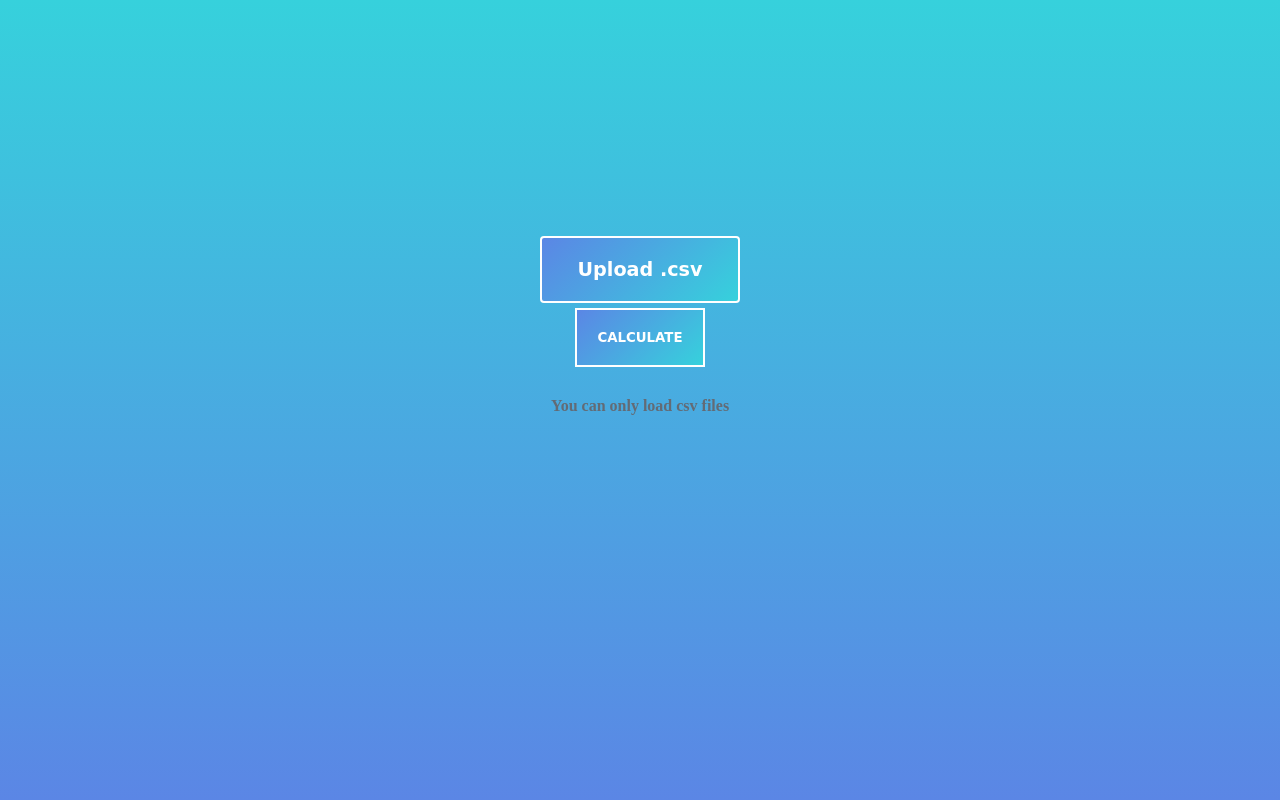
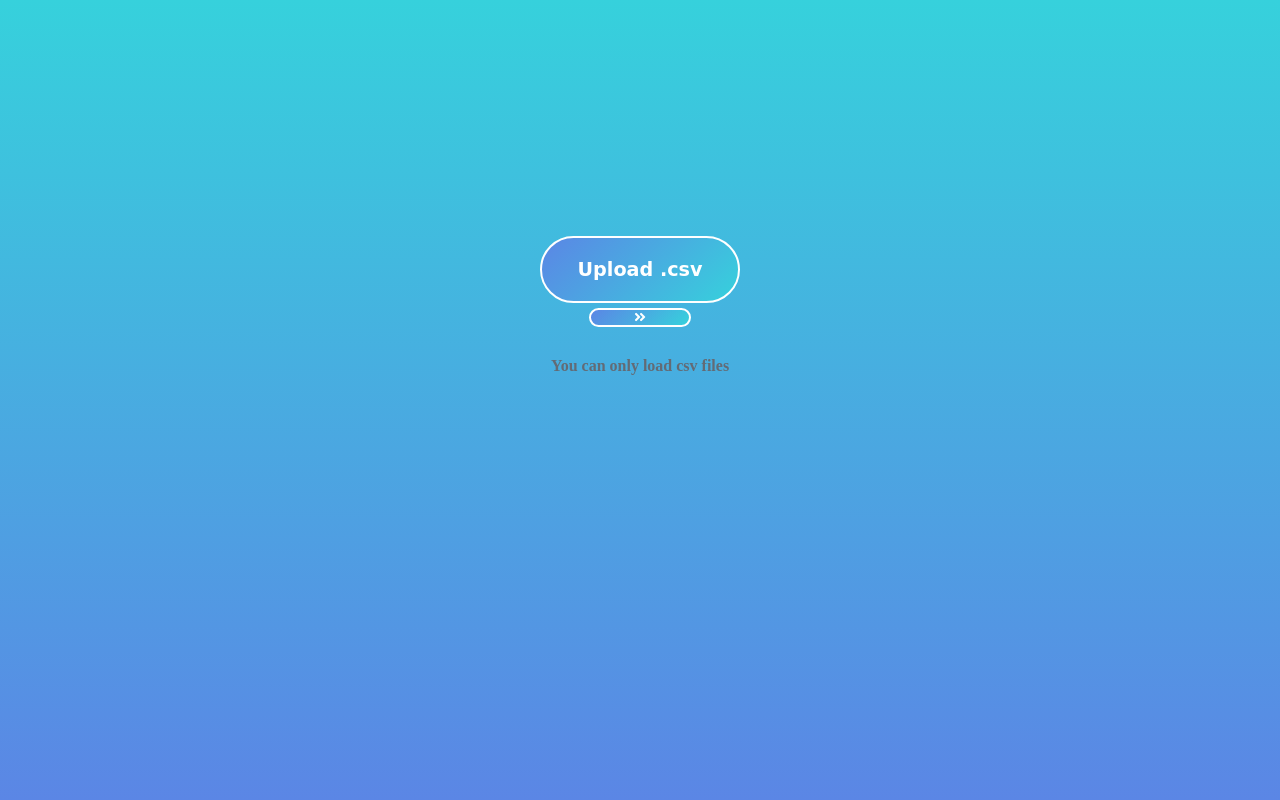
Before and after one commit to Bartekkz/BrandProductSentiment, a Flask app: page /read in a window 1280 px wide. Run offline with Flask 2, Linux system fonts and the light colour scheme; some libraries are stand-ins or nearby versions.

Commit message:
change frontend for buttons

```diff
--- a/static/analyze.css
+++ b/static/analyze.css
@@ -74,6 +74,7 @@ label {
   border-radius: 4px;
   background: linear-gradient(-45deg, #36d1dc, #5b86e5);
   border: 2px solid #fff;
+  border-radius: 50px;
   color: #fff !important;
   text-align: center;
   font-size: 1.2em;
@@ -117,8 +118,9 @@ label {
   text-decoration: none;
   background: linear-gradient(-45deg, #36d1dc, #5b86e5);
   font-weight: 900;
-  padding: 20px;
+  width: 10%;
   border: 2px solid #fff !important;
+  border-radius: 50px;
   display: inline-block;
   transition: all 0.4s ease 0s;
   font-family: 'Amatic SC', cursive;
@@ -129,8 +131,6 @@ label {
   background: pink;
   transition: all 0.4s ease 0s;
 }
-
-
 
 input:hover {
   background-color: pink;
--- a/templates/analyze.html
+++ b/templates/analyze.html
@@ -16,7 +16,7 @@
                 <input type='file' name='data_file' id='file-upload'>
                 <label for='file-upload' class='button'><span>Upload .csv</span></label>
                 <div>
-                    <input class='button1' type="submit" value='Calculate'>
+                    <button class='button1' type="submit" value='Calculate'><i class="fas fa-angle-double-right"></i></button>
                 </div>
                 <p id='errorMsg' class='orange' style='padding: 3%;'>{{error}}</p>
             </form>
@@ -37,7 +37,7 @@
         var fileName = input.files[0].name;
 
         // use fileName however fits your app best, i.e. add it into a div
-        infoArea.textContent = 'File name: ' + fileName;
+        infoArea.textContent = fileName;
     }
     </script>
 </body>
```
